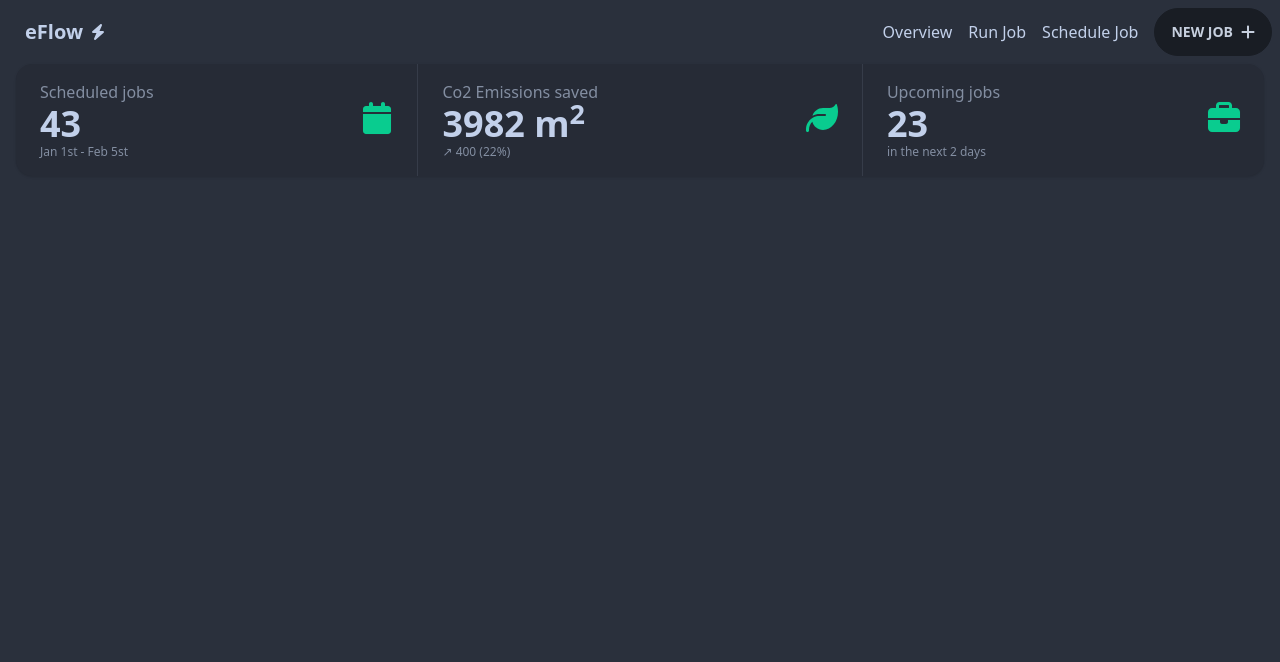
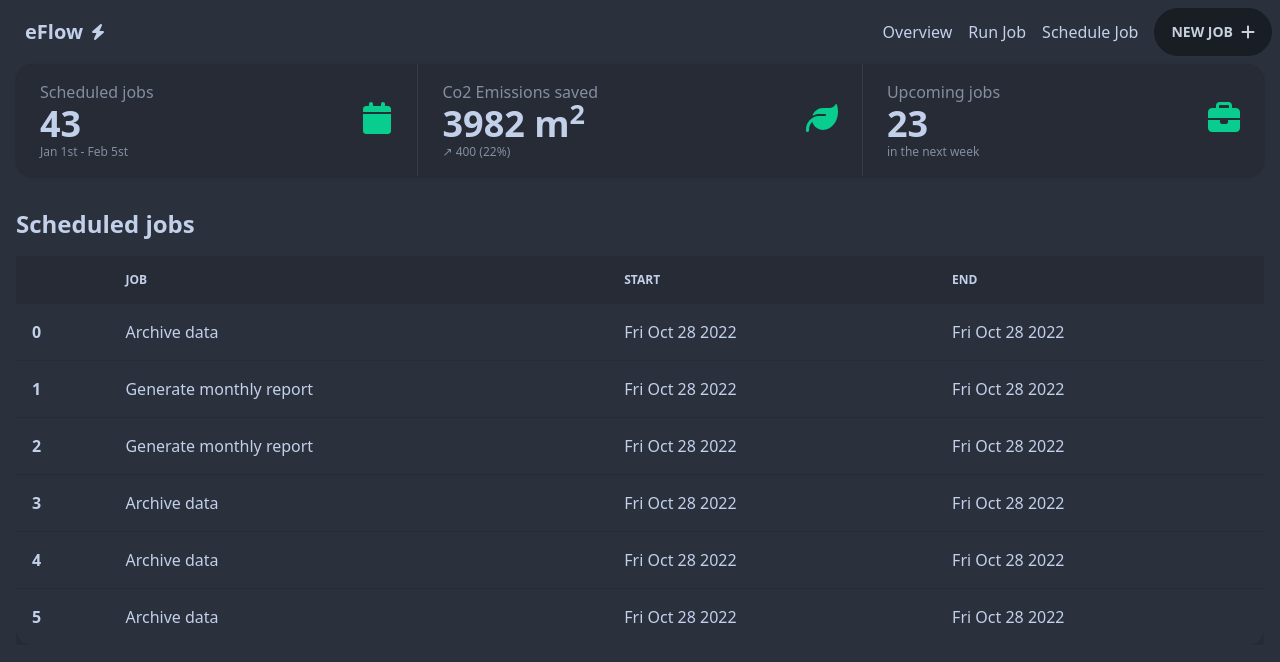
Before and after one commit to simon-hng/e-flow, a Next.js app: page / in a window 1280 px wide. Shown: the top 662 px of the page. Built offline with nearby package versions, Linux system fonts and the light colour scheme.

Commit message:
add jobs

```diff
--- /dev/null
+++ b/components/jobs.tsx
@@ -0,0 +1,61 @@
+const jobs = [
+  {
+    name: "Archive data",
+    start: 1666980834723,
+    end: 1666980834723,
+  },
+  {
+    name: "Generate monthly report",
+    start: 1666980834723,
+    end: 1666980834723,
+  },
+  {
+    name: "Generate monthly report",
+    start: 1666980834723,
+    end: 1666980834723,
+  },
+  {
+    name: "Archive data",
+    start: 1666980834723,
+    end: 1666980834723,
+  },
+  {
+    name: "Archive data",
+    start: 1666980834723,
+    end: 1666980834723,
+  },
+  {
+    name: "Archive data",
+    start: 1666980834723,
+    end: 1666980834723,
+  },
+];
+
+const Jobs = () => (
+  <div className="my-8">
+    <h1 className="text-2xl font-bold pb-4">Scheduled jobs</h1>
+
+    <table className="table bg-base-200 w-full">
+      <thead>
+        <tr>
+          <th></th>
+          <th>Job</th>
+          <th>Start</th>
+          <th>End</th>
+        </tr>
+      </thead>
+      <tbody>
+        {jobs.map((job, index) => (
+          <tr key={index + job.name}>
+            <th>{index}</th>
+            <td>{job.name}</td>
+            <td>{new Date(job.start).toDateString()}</td>
+            <td>{new Date(job.end).toDateString()}</td>
+          </tr>
+        ))}
+      </tbody>
+    </table>
+  </div>
+);
+
+export default Jobs;
--- a/components/stats.tsx
+++ b/components/stats.tsx
@@ -42,7 +42,7 @@ const Stats = () => (
       </div>
       <div className="stat-title">Upcoming jobs</div>
       <div className="stat-value">23</div>
-      <div className="stat-desc">in the next 2 days</div>
+      <div className="stat-desc">in the next week</div>
     </div>
   </div>
 );
--- a/pages/index.tsx
+++ b/pages/index.tsx
@@ -1,4 +1,5 @@
 import Head from "next/head";
+import Jobs from "../components/jobs";
 import Stats from "../components/stats";
 
 export default function Home() {
@@ -12,6 +13,7 @@ export default function Home() {
 
       <main className="min-h-screen px-4">
         <Stats />
+        <Jobs />
       </main>
     </div>
   );
```
